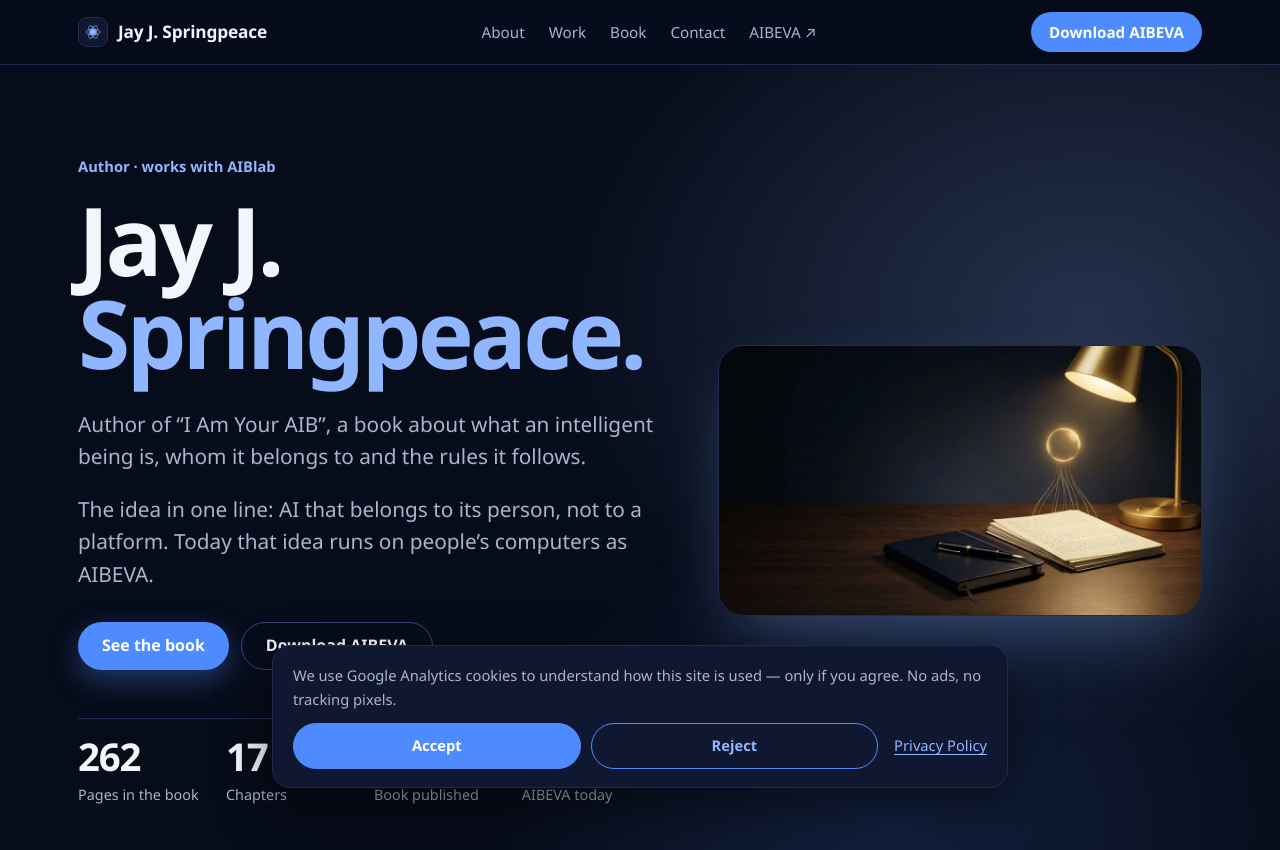
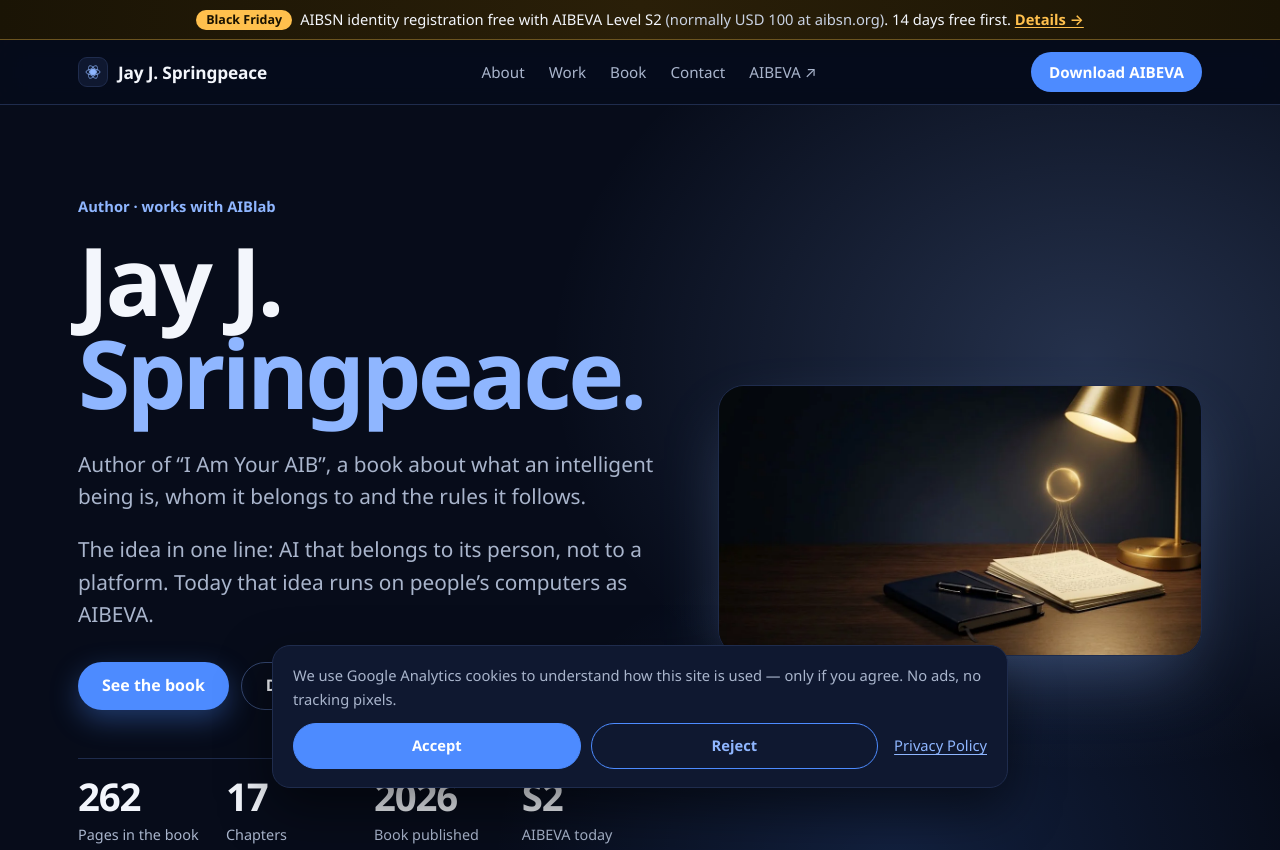
Before and after one commit to jaromirzly-coder/jayjspringpeace-web, a plain HTML site: page index.html in a window 1280 px wide. Shown: the top 850 px of the page. Drawn offline with Linux system fonts and the light colour scheme; a script that the page names is missing.

Commit message:
Black Friday bar above the header on every page
Co-Authored-By: Claude Opus 5.5 <noreply@anthropic.com>
Claude-Session: https://claude.ai/code/session_017fpGkXrYfiCFXT59f3SdNG

```diff
--- a/assets/site.css
+++ b/assets/site.css
@@ -208,3 +208,10 @@ section { padding: clamp(72px, 10vw, 130px) 0 0; }
 .cookie .acc { background: var(--primary); color: #fff; }
 .cookie .rej { background: transparent; color: var(--accent); }
 .cookie a { color: var(--accent); }
+
+/* Black Friday bar (21. 11. 2026) */
+.bf-bar { background: linear-gradient(90deg, #1a1405, #2a1f08 50%, #1a1405); border-bottom: 1px solid #6b5420; color: #f3f6fc; font-size: 0.92rem; line-height: 1.45; text-align: center; padding: 9px 16px; }
+.bf-tag { display: inline-block; font-size: 0.78rem; font-weight: 700; color: #1a1200; background: #ffc04d; border-radius: 999px; padding: 1px 10px; margin-right: 8px; vertical-align: 1px; }
+.bf-note { color: #c9d2e3; }
+.bf-bar a { color: #ffc04d; font-weight: 600; white-space: nowrap; text-decoration: underline; text-underline-offset: 2px; }
+.bf-bar a:hover { color: #f3f6fc; }
--- a/index.html
+++ b/index.html
@@ -32,6 +32,7 @@
   <script defer src="/_vercel/insights/script.js"></script>
 </head>
 <body>
+<div class="bf-bar" role="note"><span class="bf-tag">Black Friday</span>AIBSN identity registration free with AIBEVA Level S2 <span class="bf-note">(normally USD 100 at aibsn.org)</span>. 14 days free first. <a href="https://aibeva.com/download?utm_source=jayjspringpeace.online&amp;utm_medium=referral&amp;utm_campaign=black-friday#registration">Details &rarr;</a></div>
 <a class="skip" href="#main">Skip to content</a>
 <header class="top">
   <div class="wrap bar">
```
Also changed, not shown: imprint.html (+1 -0 lines), privacy-policy.html (+1 -0 lines), terms.html (+1 -0 lines).
